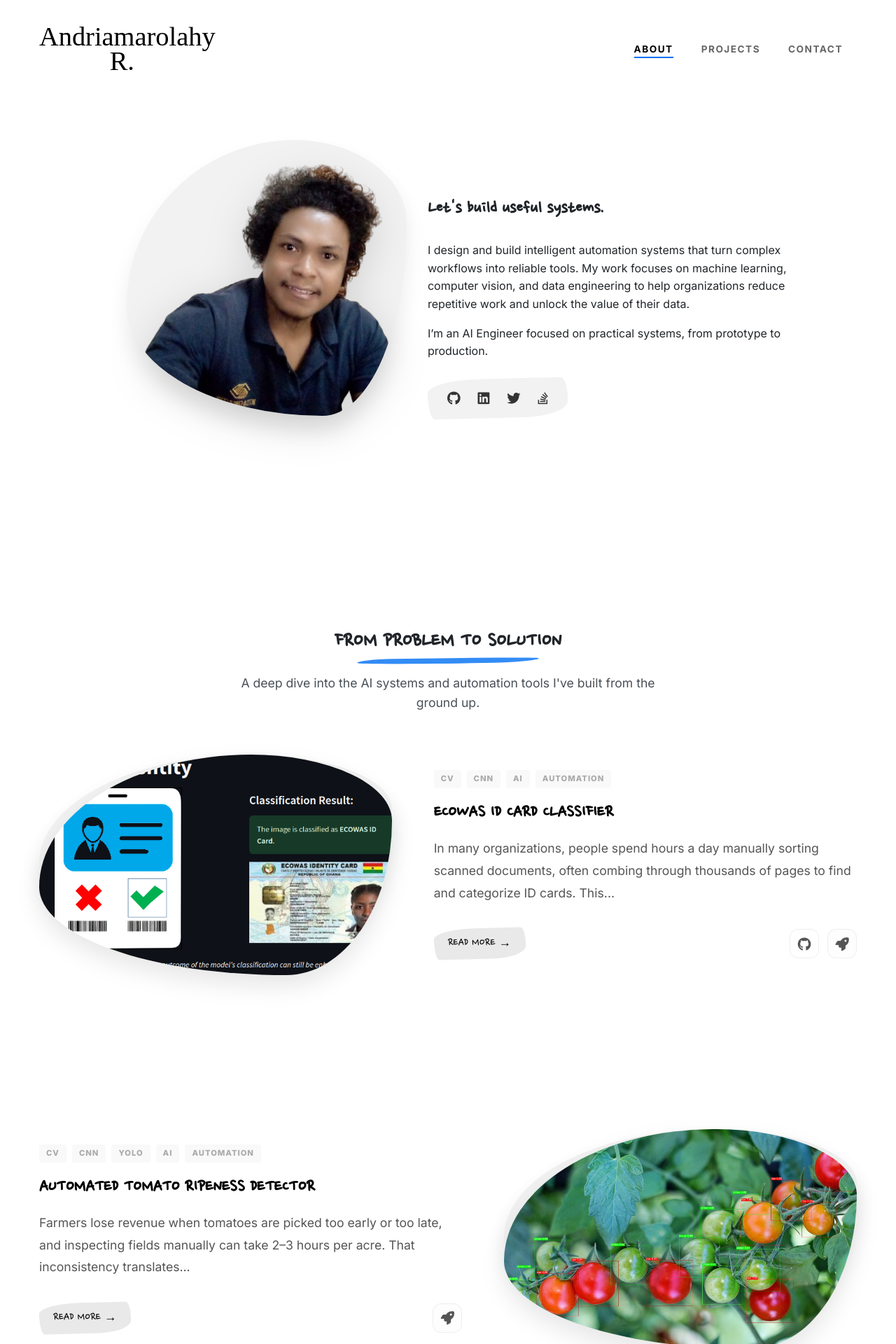
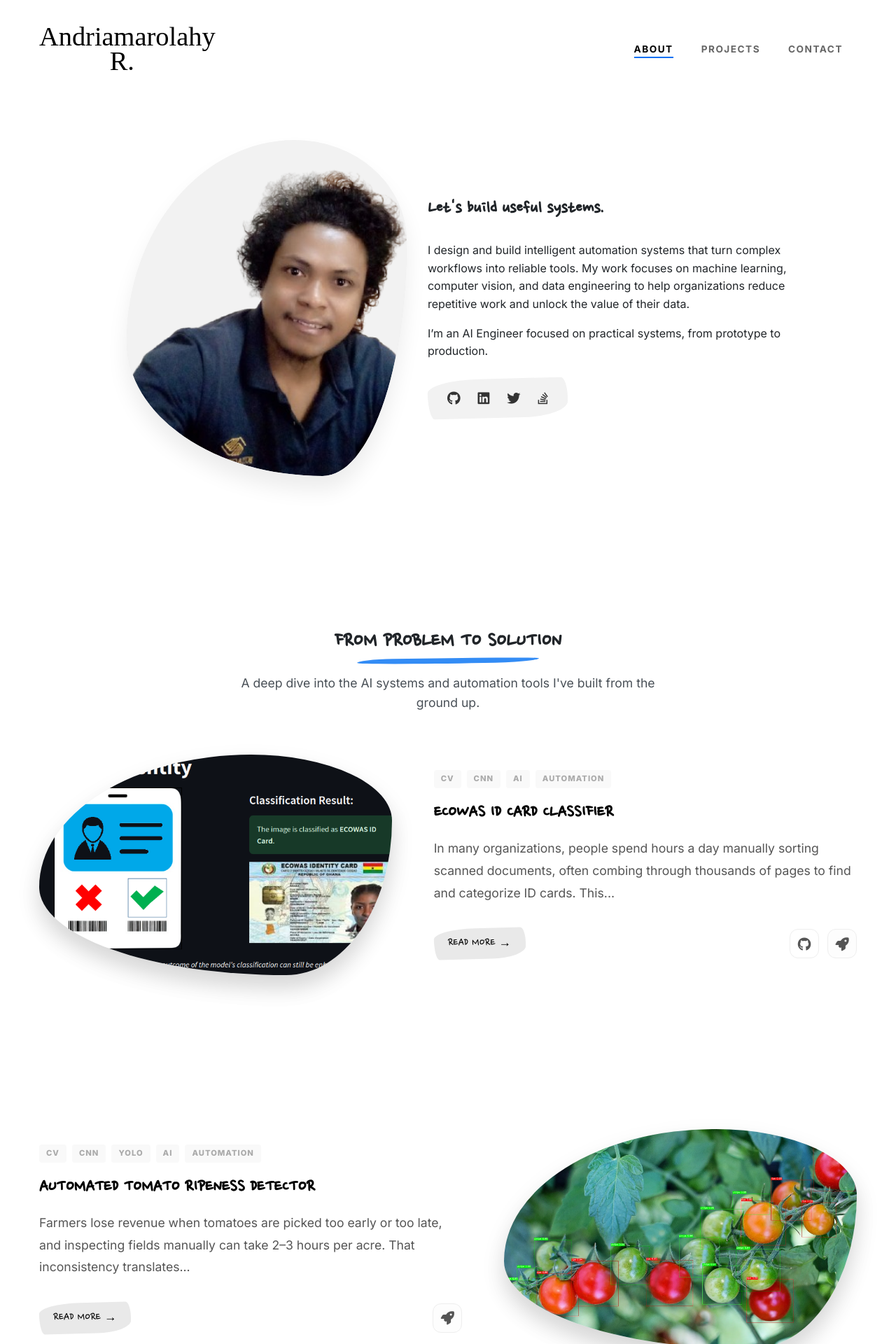
Before and after one commit to marolAI/marolAI.github.io, a Jekyll site: the page built from index.html, in a window 1280 px wide. Shown: the top 1920 px of the page at 70% size. Built offline with Jekyll 4.4.1, drawn with Linux system fonts in a browser that asks for light colours; some web fonts are replaced.

Commit message:
uses the same pattern (blob + mask + cover image + hover zoom) for the  Testimonial and  about photos

```diff
--- a/_includes/about.html
+++ b/_includes/about.html
@@ -3,11 +3,8 @@
         <div class="hero__image-column">
             <div class="image-stage">
                 <div class="blob-bg"></div>
-                <div class="layer layer--torso">
-                    <img src="assets/images/about.png" class="portrait-img torso-img">
-                </div>
-                <div class="layer layer--head">
-                    <img src="assets/images/about.png" class="portrait-img head-img">
+                <div class="portrait-image-mask">
+                    <img src="{{ '/assets/images/about.png' | relative_url }}" class="portrait-img" alt="Portrait of Andriamarolahy R.">
                 </div>
             </div>
         </div>
--- a/_includes/projects.html
+++ b/_includes/projects.html
@@ -65,8 +65,8 @@
     <div class="testimonial-avatar-area">
         <div class="avatar-stage">
             <div class="avatar-blob"></div>
-            <div class="avatar-mask">
-                <img src="/assets/images/testimonial1.jpeg" class="testimonial-img" alt="Fabian B.">
+            <div class="avatar-image-mask">
+                <img src="{{ '/assets/images/testimonial1.jpeg' | relative_url }}" class="testimonial-img" alt="Fabian B.">
             </div>
         </div>
     </div>
--- a/_sass/components/_testimonial.scss
+++ b/_sass/components/_testimonial.scss
@@ -53,20 +53,11 @@
         mask-image: radial-gradient(circle, black 60%, transparent 100%);
     }
 
-    .quote-mark {
-        position: absolute;
-        top: 40px;
-        left: 40px;
-        font-family: var(--font-accent); // Rock Salt
-        font-size: 6rem;
-        color: rgba(var(--color-black-rgb), 0.04);
-        z-index: -1;
-    }
 }
 
 .testimonial-grid {
     display: grid;
-    grid-template-columns: 180px 1fr;
+    grid-template-columns: minmax(180px, 240px) 1fr;
     gap: 60px;
     align-items: center;
 
@@ -77,57 +68,73 @@
     }
 }
 
-/* --- 3D POP-OUT AVATAR LOGIC (Matches Hero) --- */
+/* --- TESTIMONIAL IMAGE (Matches Project Image Behavior) --- */
 .avatar-stage {
     position: relative;
-    width: 160px;
-    height: 180px; // Stage is taller than the blob
-    display: flex;
-    align-items: flex-end;
+    width: 220px;
+    max-width: 100%;
+    aspect-ratio: 1 / 1.2;
     margin: 0 auto;
 }
 
 .avatar-blob {
     position: absolute;
-    bottom: 0;
-    width: 100%;
-    height: 75%; // The gray part
-    background: var(--color-surface-wash);
+    inset: 0;
+    background: var(--color-surface-subtle);
     border-radius: $organic-radius;
     z-index: 1;
 }
 
-.avatar-mask {
+.avatar-image-mask {
     position: absolute;
-    bottom: 0;
-    width: 100%;
-    height: 75%; // Same as blob height
+    inset: 0;
     border-radius: $organic-radius;
-    overflow: hidden; // Clips the square bottom of the photo
+    overflow: hidden;
     z-index: 2;
 }
 
 .testimonial-img {
-    position: absolute;
-    bottom: 0;
-    left: 50%;
-    transform: translateX(-50%);
-    width: 110%; // Slightly wider for presence
-    height: 133.3%; // Calculation: 100 / 75 = 1.333 (Matches scaling)
-    object-fit: contain;
-    object-position: bottom center;
-    filter: drop-shadow(0 10px 15px rgba(var(--color-black-rgb), 0.10));
+    width: 100%;
+    height: 100%;
+    object-fit: cover;
+    border-radius: $organic-radius;
+    box-shadow: 0 15px 35px rgba(var(--color-black-rgb), 0.10);
+    transition: transform 0.5s ease;
+}
+
+.avatar-stage:hover .testimonial-img {
+    transform: scale(1.05);
 }
 
 /* --- TEXT REFINEMENT --- */
 .testimonial-text-content {
+    position: relative;
+
+    .quote-mark {
+        position: absolute;
+        top: -22px;
+        left: -10px;
+        font-family: var(--font-accent);
+        font-size: clamp(4.5rem, 8vw, 6rem);
+        line-height: 1;
+        color: rgba(var(--color-primary-rgb), 0.28);
+        z-index: 0;
+        pointer-events: none;
+    }
+
     .quote-body {
+        position: relative;
+        z-index: 1;
         font-size: 1.1rem;
-        line-height: 1.8;
+        line-height: 1.7;
         color: var(--color-text-muted-strong);
         font-style: italic; // Editorial look
         margin-bottom: 25px;
-        position: relative;
+        max-width: 68ch;
+        max-height: 300px;
+        overflow-y: auto;
+        padding-right: 8px;
+        scrollbar-width: thin;
     }
 
     .quote-cite {
@@ -155,3 +162,24 @@
         }
     }
 }
+
+@media (max-width: 850px) {
+    .avatar-stage {
+        width: 190px;
+    }
+
+    .testimonial-text-content {
+        .quote-mark {
+            top: -18px;
+            left: 8px;
+            font-size: clamp(3.8rem, 14vw, 5rem);
+        }
+
+        .quote-body {
+            font-size: 1rem;
+            line-height: 1.65;
+            max-height: 240px;
+            margin-inline: auto;
+        }
+    }
+}
--- a/_sass/pages/_about.scss
+++ b/_sass/pages/_about.scss
@@ -50,50 +50,33 @@
 
 .blob-bg {
     position: absolute;
-    bottom: 0;
-    inset-inline: 0;
-    height: var(--blob-height);
+    inset: 0;
     background: var(--color-shape);
     border-radius: var(--organic-radius);
     box-shadow: 0 20px 30px rgba(var(--color-black-rgb), 0.08);
     z-index: 1;
 }
 
-/* IMAGE LAYERS */
-
-.layer {
+.portrait-image-mask {
     position: absolute;
     inset: 0;
-    display: flex;
-    justify-content: center;
-    align-items: flex-end;
-}
-
-.layer--torso {
     z-index: 2;
-    height: var(--blob-height);
     overflow: hidden;
     border-radius: var(--organic-radius);
-}
-
-.layer--head {
-    position: absolute;
-    height: var(--blob-height);
-    border-radius: var(--organic-radius);
-    overflow: hidden;
-    inset: 0;
-    z-index: 3;
-    pointer-events: none;
-    transform: translateY(-1px);
-    filter: drop-shadow(0 15px 30px rgba(var(--color-black-rgb), 0.15));
 }
 
 .portrait-img {
     width: 100%;
     height: 100%;
-    object-fit: contain;
-    object-position: bottom center;
+    object-fit: cover;
     display: block;
+    border-radius: var(--organic-radius);
+    box-shadow: 0 15px 35px rgba(var(--color-black-rgb), 0.10);
+    transition: transform 0.5s ease;
+}
+
+.image-stage:hover .portrait-img {
+    transform: scale(1.05);
 }
 
 .brush-container {
```
